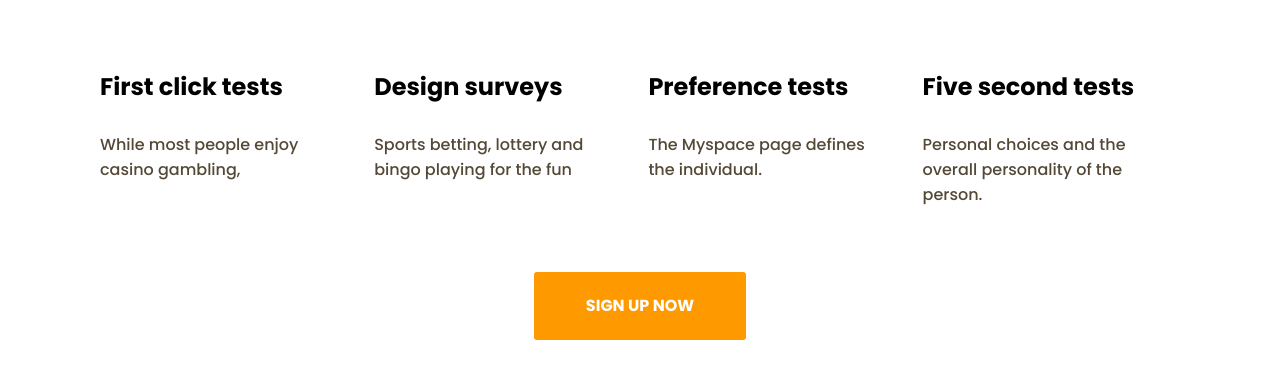
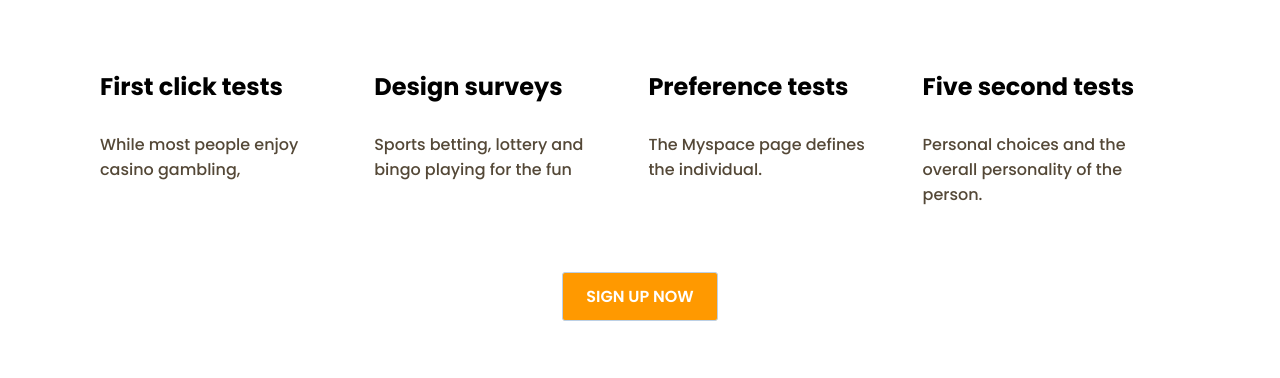
Before and after one commit to valentinshepitko/22-01, a plain HTML site: page 21-01-2022/index.html in a window 1280 px wide. Shown: the part 158-536 px from the top of the page. Drawn offline with Linux system fonts and the light colour scheme.

Commit message:
we design section + button

```diff
--- a/21-01-2022/src/style/style.css
+++ b/21-01-2022/src/style/style.css
@@ -57,15 +57,26 @@ span {
 }
 
 .signupbutton {
-    font-weight: 700;
-    font-size: 16px;
-    line-height: 24px;
-    text-decoration: none;
+    color: white;
     background-color:#FF9900;
-    border-radius:3px;
-    border: 12px solid #FF9900;
+    border: 1px solid #BCD0E5;
+    border-radius: 3px;
     display:inline-block;
     cursor:pointer;
-    color: #ffffff;
-    padding:10px 40px;
+    font-family:Poppins, sans-serif;
+    font-size:16px;
+    font-weight:600;
+    padding:11px 23px;
+    text-decoration:none;
+    transition: all .3s ease 0s;
+
 }
+.signupbutton:hover {
+    background-color:white;
+    color: #173A56;
+
+}
+.signupbutton:active {
+    position:relative;
+    top:1px;
+}
```
